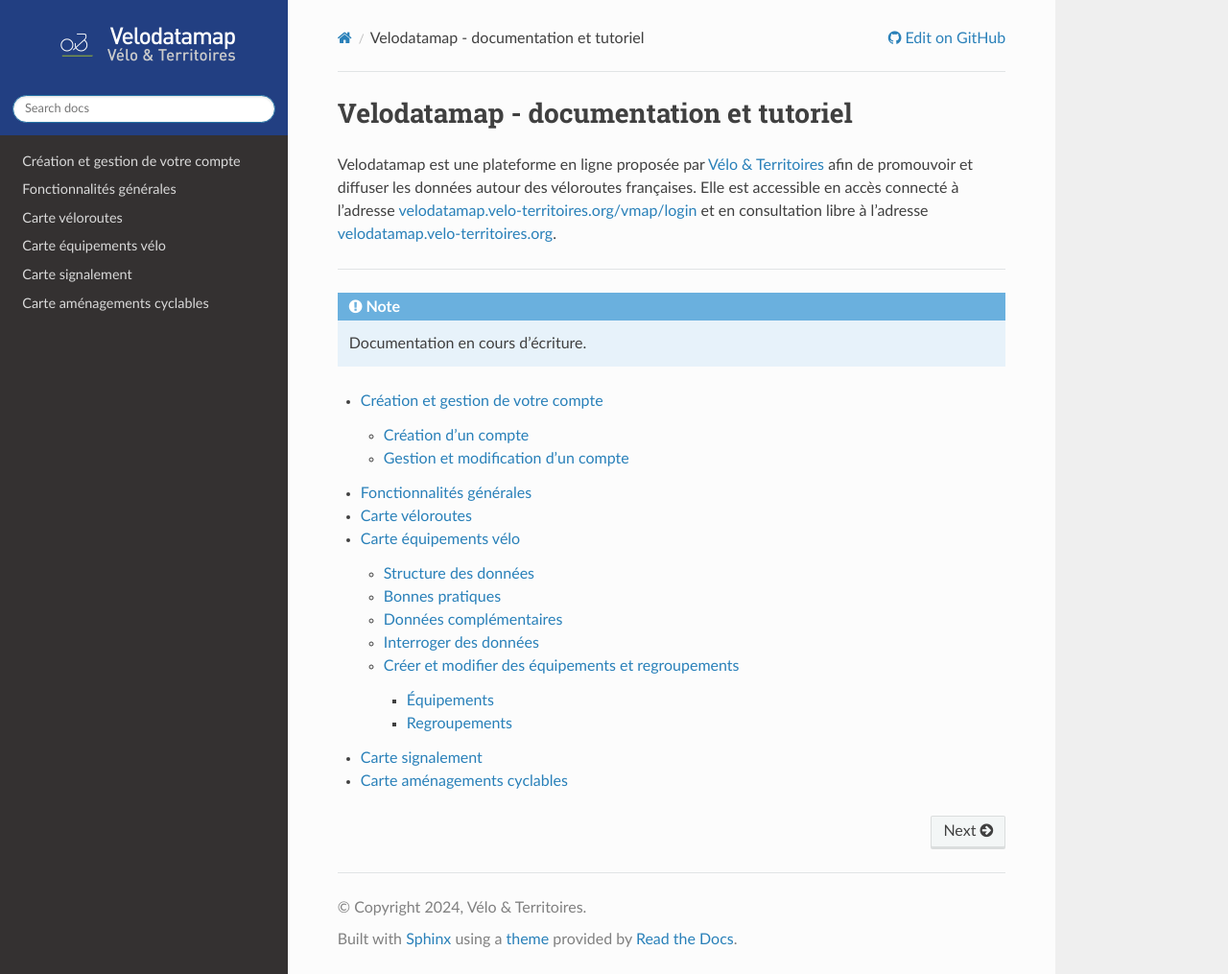
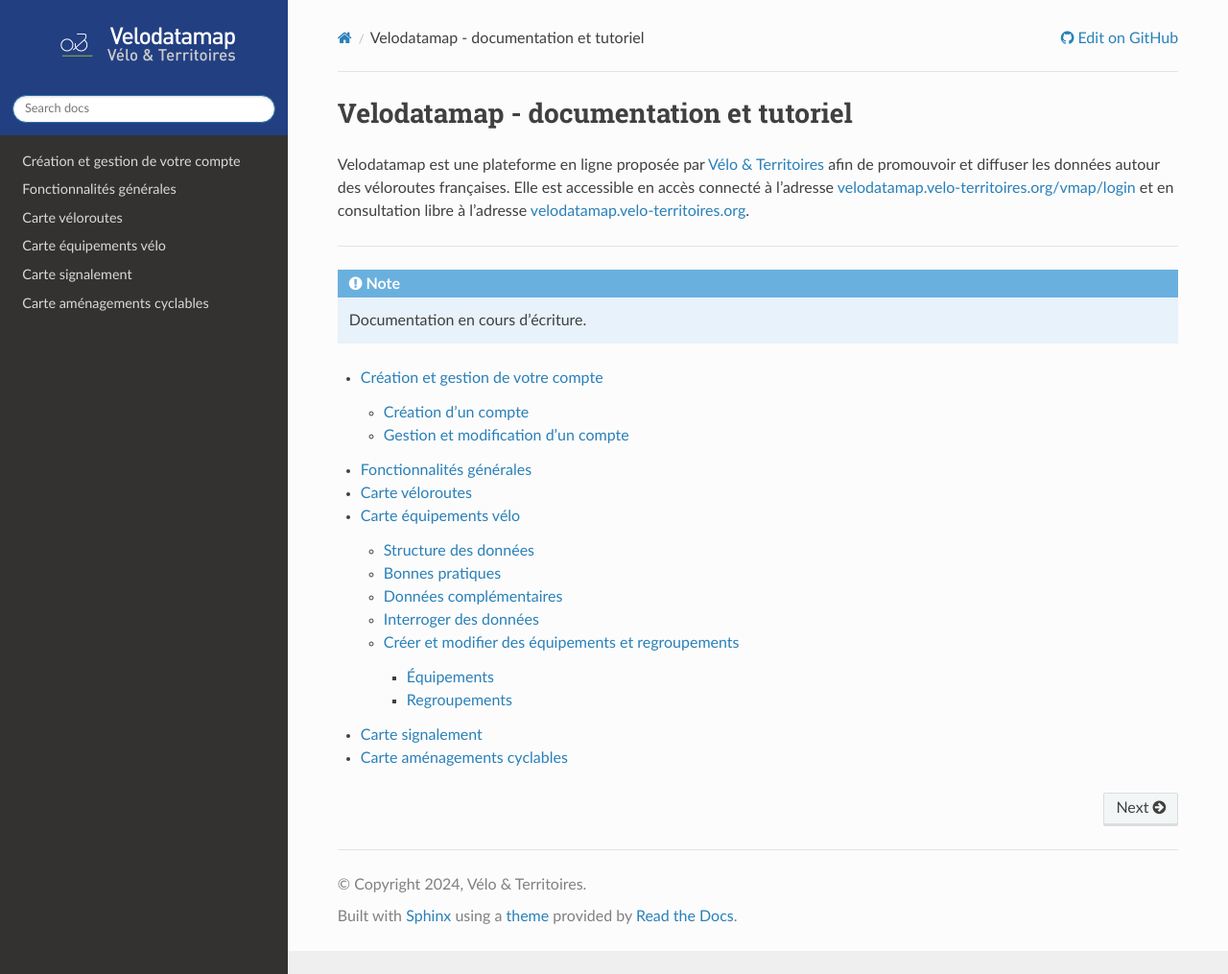
Before and after one commit to reseauvelomarche/velodatamap.readthedocs.io, a Sphinx documentation site: the page built from docs/source/index.rst, in a window 1280 px wide and 1015 px high. Shown: the whole window at 96% size. Built offline with Sphinx 7.4.7 and the Read the Docs theme 2.0.0, drawn with Linux system fonts in a browser that asks for light colours.

Commit message:
Test no max width

```diff
--- /dev/null
+++ b/docs/source/_static/css/custom.css
@@ -0,0 +1,3 @@
+.wy-nav-content {
+  max-width: none !important;
+}
--- a/docs/source/conf.py
+++ b/docs/source/conf.py
@@ -32,6 +32,15 @@
 
 html_theme = 'sphinx_rtd_theme'
 
+# These folders are copied to the documentation's HTML output
+html_static_path = ['_static']
+
+# These paths are either relative to html_static_path
+# or fully qualified paths (eg. https://...)
+html_css_files = [
+    'css/custom.css',
+]
+
 html_theme_options = {
     'logo_only': True,
     'display_version': False,
```
